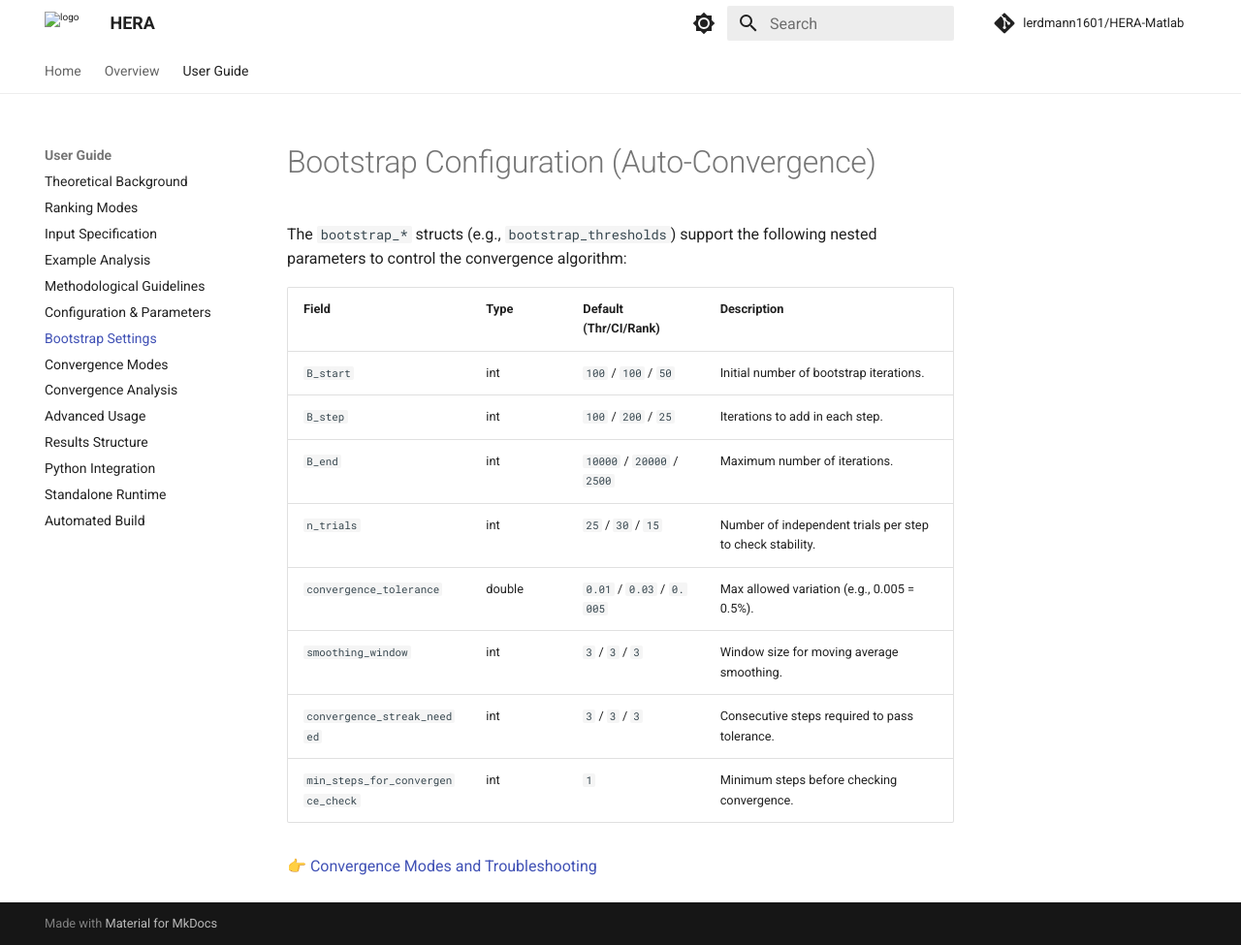
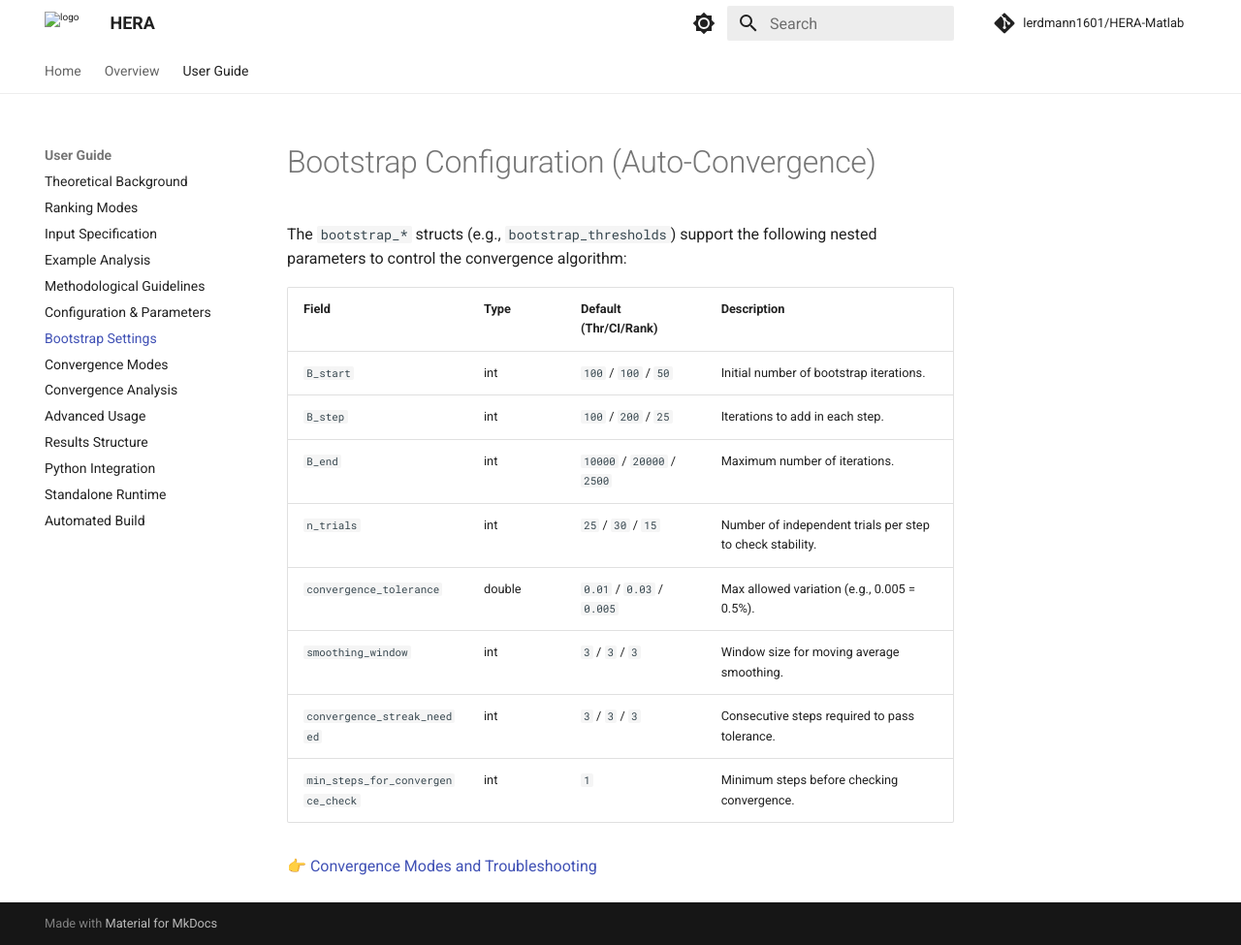
Before and after one commit to lerdmann1601/HERA-Matlab, an MkDocs documentation site: the page built from docs/Bootstrap_Configuration.md, in a window 1280 px wide and 975 px high. Shown: the whole window at 97% size. Built offline with MkDocs 1.6.1 and Material for MkDocs 9.7.7, drawn with Linux system fonts in a browser that asks for light colours; comment, search, counter and statistics services are not loaded.

Commit message:
docs: improve dynamic table layout

```diff
--- a/docs/stylesheets/extra.css
+++ b/docs/stylesheets/extra.css
@@ -42,14 +42,15 @@
     font-weight: bold;
 }
 
-/* Ensure tables can wrap text if needed, especially for long identifiers */
+/* Allow tables to wrap text naturally */
 .md-typeset table:not([class]) th,
 .md-typeset table:not([class]) td {
-    word-break: break-word;
-    min-width: 100px;
+    overflow-wrap: break-word;
 }
 
-/* Specifically for code-like identifiers in tables */
+/* Handle long identifiers in tables more gracefully */
 .md-typeset table:not([class]) td code {
-    word-break: break-all;
+    word-break: normal;
+    overflow-wrap: anywhere;
+    white-space: normal;
 }
```
